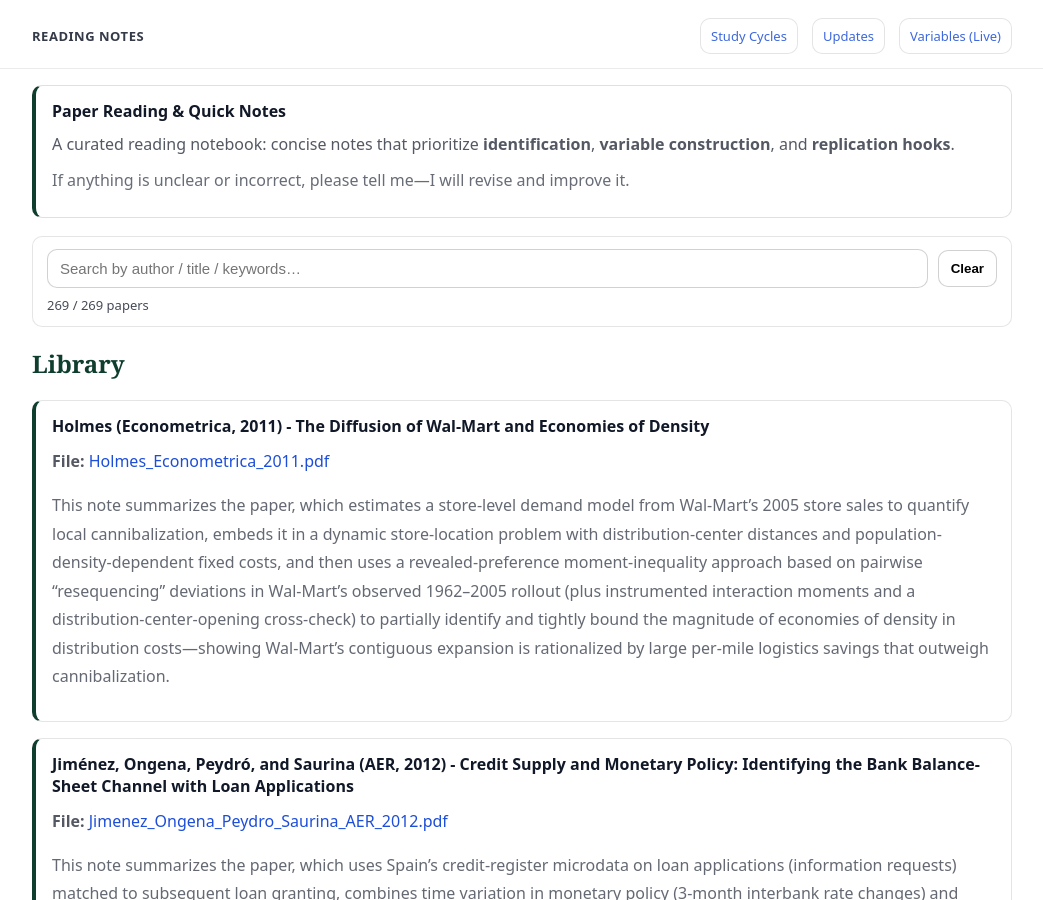
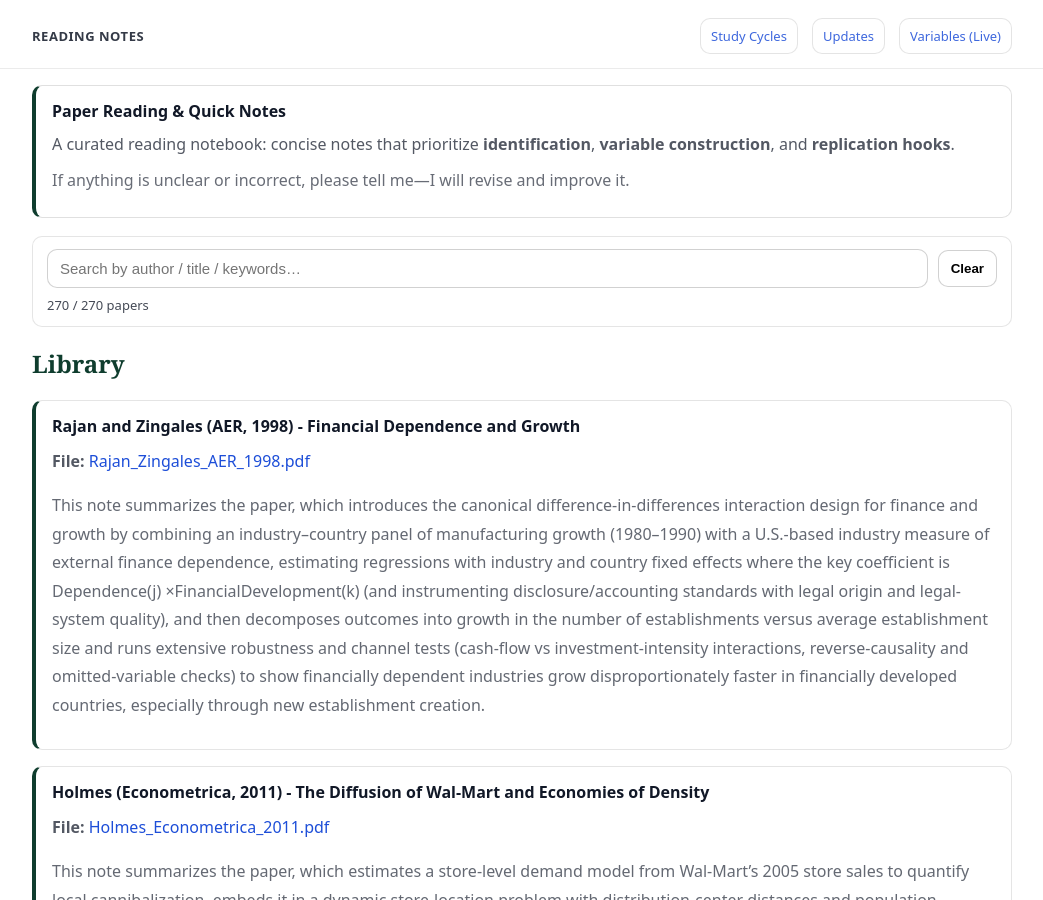
Before and after one commit to yaxinzn/study-archive, a Jekyll site: the page built from reading/index.md, in a window 1280 px wide and 900 px high. Shown: the whole window, without its empty margins (118-1161 px from the left). Built offline with Jekyll 4.4.1, drawn with Linux system fonts in a browser that asks for light colours.

Commit message:
Reading: add/update Rajan_Zingales_AER_1998.pdf

```diff
--- a/_data/reading.yml
+++ b/_data/reading.yml
@@ -1,3 +1,7 @@
+- title: "Rajan and Zingales (AER, 1998) - Financial Dependence and Growth"
+  file: "Rajan_Zingales_AER_1998.pdf"
+  desc: "This note summarizes the paper, which introduces the canonical difference-in-differences interaction design for finance and growth by combining an industry–country panel of manufacturing growth (1980–1990) with a U.S.-based industry measure of external finance dependence, estimating regressions with industry and country fixed effects where the key coefficient is Dependence(j) ×FinancialDevelopment(k) (and instrumenting disclosure/accounting standards with legal origin and legal-system quality), and then decomposes outcomes into growth in the number of establishments versus average establishment size and runs extensive robustness and channel tests (cash-flow vs investment-intensity interactions, reverse-causality and omitted-variable checks) to show financially dependent industries grow disproportionately faster in financially developed countries, especially through new establishment creation."
+
 - title: "Holmes (Econometrica, 2011) - The Diffusion of Wal-Mart and Economies of Density"
   file: "Holmes_Econometrica_2011.pdf"
   desc: "This note summarizes the paper, which estimates a store-level demand model from Wal-Mart’s 2005 store sales to quantify local cannibalization, embeds it in a dynamic store-location problem with distribution-center distances and population-density-dependent fixed costs, and then uses a revealed-preference moment-inequality approach based on pairwise “resequencing” deviations in Wal-Mart’s observed 1962–2005 rollout (plus instrumented interaction moments and a distribution-center-opening cross-check) to partially identify and tightly bound the magnitude of economies of density in distribution costs—showing Wal-Mart’s contiguous expansion is rationalized by large per-mile logistics savings that outweigh cannibalization."
```
Also changed, not shown: 1 other file.
